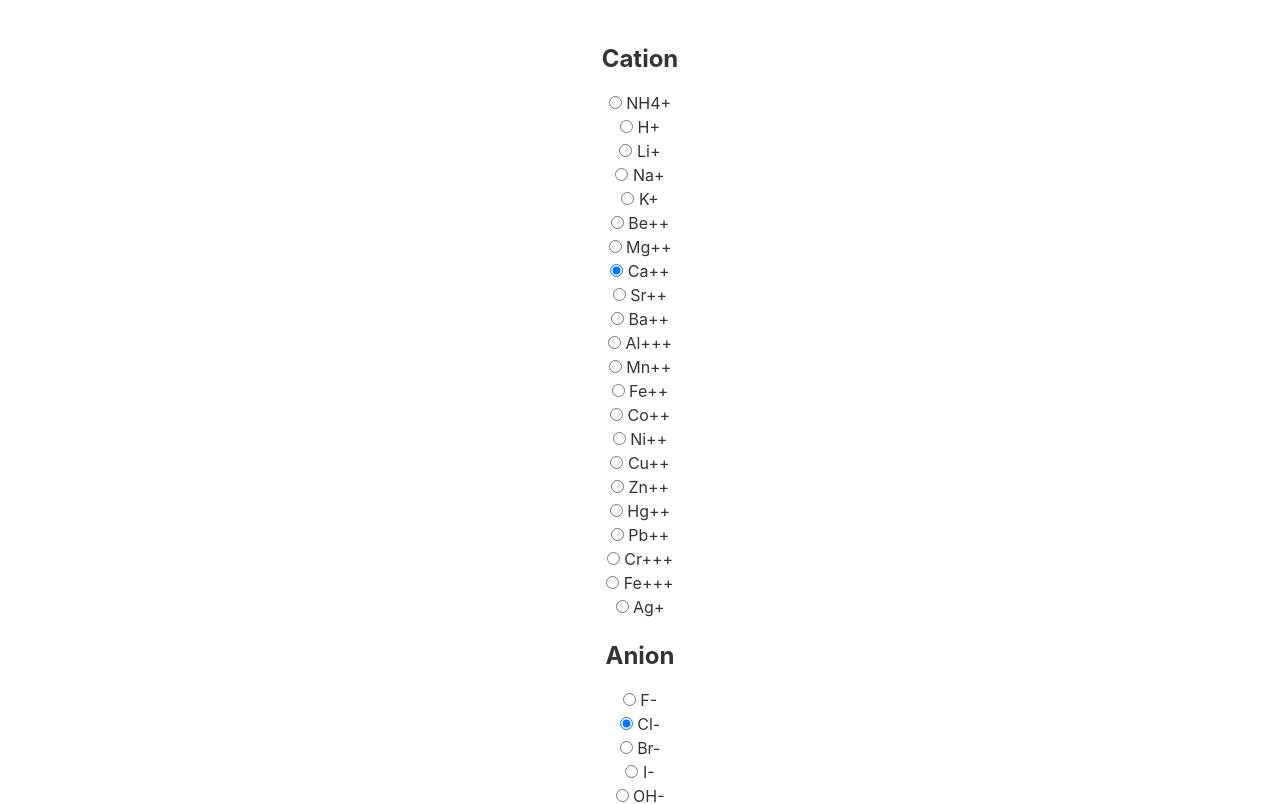
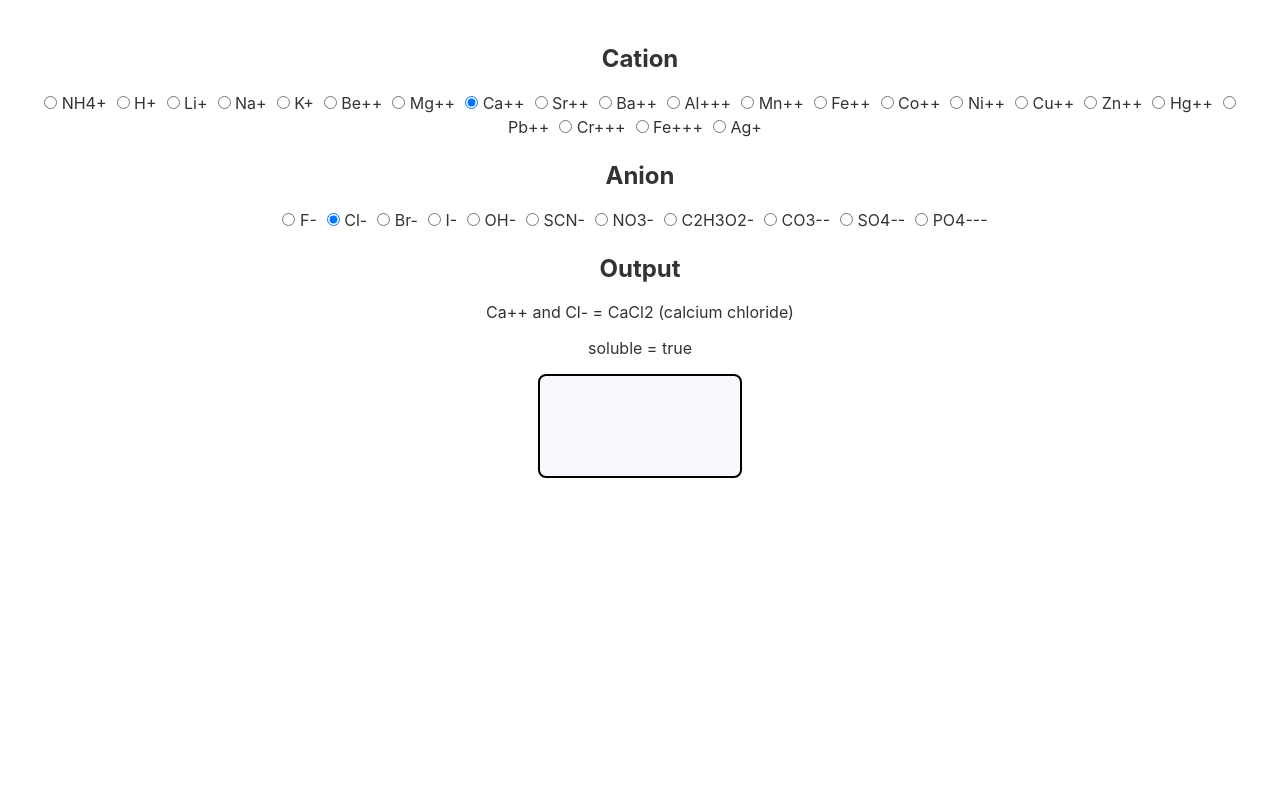
Before and after one commit to CaptainBoggle/nucleation, a Svelte app: page / in a window 1280 px wide. Shown: the top 804 px of the page. Built offline with nearby package versions, Linux system fonts and the light colour scheme.

Commit message:
Make Look Nice

```diff
--- a/src/App.svelte
+++ b/src/App.svelte
@@ -1,68 +1,428 @@
 <script>
+  const Constants = {
+    anionIndices: [
+      "F-",
+      "Cl-",
+      "Br-",
+      "I-",
+      "OH-",
+      "SCN-",
+      "NO3-",
+      "C2H3O2-",
+      "CO3--",
+      "SO4--",
+      "PO4---",
+    ],
 
-	const Constants = {
-		anionIndices: ["F-","Cl-","Br-","I-","OH-","SCN-","NO3-","C2H3O2-","CO3--","SO4--","PO4---"],
+    cationIndices: [
+      "NH4+",
+      "H+",
+      "Li+",
+      "Na+",
+      "K+",
+      "Be++",
+      "Mg++",
+      "Ca++",
+      "Sr++",
+      "Ba++",
+      "Al+++",
+      "Mn++",
+      "Fe++",
+      "Co++",
+      "Ni++",
+      "Cu++",
+      "Zn++",
+      "Hg++",
+      "Pb++",
+      "Cr+++",
+      "Fe+++",
+      "Ag+",
+    ],
 
-		cationIndices: ["NH4+","H+","Li+","Na+","K+","Be++","Mg++","Ca++","Sr++","Ba++","Al+++","Mn++","Fe++","Co++","Ni++","Cu++","Zn++","Hg++","Pb++","Cr+++","Fe+++","Ag+"],
+    anionNames: [
+      "fluoride",
+      "chloride",
+      "bromide",
+      "iodide",
+      "hydroxide",
+      "thiocyanate",
+      "nitrate",
+      "acetate",
+      "carbonate",
+      "sulfate",
+      "phosphate",
+    ],
 
-		anionNames: ["fluoride", "chloride", "bromide", "iodide", "hydroxide", "thiocyanate", "nitrate", "acetate", "carbonate", "sulfate", "phosphate"],
+    cationProperNames: [
+      "ammonium",
+      "hydrogen",
+      "lithium",
+      "sodium",
+      "potassium",
+      "beryllium",
+      "magnesium",
+      "calcium",
+      "strontium",
+      "barium",
+      "aluminium",
+      "manganese(II)",
+      "iron(II)",
+      "cobalt(II)",
+      "nickel(II)",
+      "copper(II)",
+      "zinc(II)",
+      "mercury(II)",
+      "lead(II)",
+      "chromium(III)",
+      "iron(III)",
+      "silver",
+    ],
 
-		cationProperNames: ["ammonium", "hydrogen", "lithium", "sodium", "potassium", "beryllium", "magnesium", "calcium", "strontium", "barium", "aluminium", "manganese(II)", "iron(II)", "cobalt(II)", "nickel(II)", "copper(II)", "zinc(II)", "mercury(II)", "lead(II)", "chromium(III)", "iron(III)", "silver"],
-
-		cationCommonNames: ["ammonium", "hydrogen", "lithium", "sodium", "potassium", "beryllium", "magnesium", "calcium", "strontium", "barium", "aluminium", "manganese", "ferrous", "cobaltous", "nickelous", "cupric", "zinc", "mercuric", "plumbous", "chromic", "ferric", "silver"],
+    cationCommonNames: [
+      "ammonium",
+      "hydrogen",
+      "lithium",
+      "sodium",
+      "potassium",
+      "beryllium",
+      "magnesium",
+      "calcium",
+      "strontium",
+      "barium",
+      "aluminium",
+      "manganese",
+      "ferrous",
+      "cobaltous",
+      "nickelous",
+      "cupric",
+      "zinc",
+      "mercuric",
+      "plumbous",
+      "chromic",
+      "ferric",
+      "silver",
+    ],
 
     reactionTable: [
-	[["S","GhostWhite"],["S","GhostWhite"],["S","GhostWhite"],["S","Yellow"],["S","GhostWhite"],["S","GhostWhite"],["S","GhostWhite"],["S","GhostWhite"],["S","GhostWhite"],["S","GhostWhite"],["S","GhostWhite"]],
-	[["S","GhostWhite"],["S","Yellow"],["S","GhostWhite"],["S","GhostWhite"],["S","GhostWhite"],["S","GhostWhite"],["S","Yellow"],["S","GhostWhite"],["S","Green"],["S","GhostWhite"],["S","GhostWhite"]],
-	[["S","GhostWhite"],["S","Yellow"],["S","GhostWhite"],["S","GhostWhite"],["S","GhostWhite"],["S","GhostWhite"],["S","GhostWhite"],["S","GhostWhite"],["S","GhostWhite"],["S","GhostWhite"],["S","GhostWhite"]],
-	[["S","GhostWhite"],["S","GhostWhite"],["S","GhostWhite"],["S","GhostWhite"],["S","GhostWhite"],["S","GhostWhite"],["S","GhostWhite"],["S","GhostWhite"],["S","GhostWhite"],["S","GhostWhite"],["S","GhostWhite"]],
-	[["S","GhostWhite"],["S","GhostWhite"],["S","GhostWhite"],["S","GhostWhite"],["S","GhostWhite"],["S","GhostWhite"],["S","GhostWhite"],["S","GhostWhite"],["S","GhostWhite"],["S","GhostWhite"],["S","GhostWhite"]],
-	[["S","GhostWhite"],["S","GhostWhite"],["S","GhostWhite"],["I","Ivory"],["I","Ivory"],["S","GhostWhite"],["S","GhostWhite"],["S","GhostWhite"],["I","Ivory"],["S","GhostWhite"],["S","GhostWhite"]],
-	[["I","Ivory"],["S","GhostWhite"],["S","GhostWhite"],["S","GhostWhite"],["I","Ivory"],["S","GhostWhite"],["S","GhostWhite"],["S","GhostWhite"],["I","Ivory"],["S","GhostWhite"],["I","Ivory"]],
-	[["I","SkyBlue"],["S","GhostWhite"],["S","GhostWhite"],["S","GhostWhite"],["S","GhostWhite"],["S","GhostWhite"],["S","GhostWhite"],["S","GhostWhite"],["I","Ivory"],["I","Ivory"],["I","Ivory"]],
-	[["I","Ivory"],["S","GhostWhite"],["S","GhostWhite"],["S","GhostWhite"],["S","GhostWhite"],["S","GhostWhite"],["S","GhostWhite"],["S","GhostWhite"],["I","Ivory"],["I","SkyBlue"],["I","Ivory"]],
-	[["I","Ivory"],["S","GhostWhite"],["S","GhostWhite"],["S","GhostWhite"],["S","GhostWhite"],["S","GhostWhite"],["S","GhostWhite"],["S","GhostWhite"],["I","Ivory"],["I","Ivory"],["I","Ivory"]],
-	[["S","GhostWhite"],["S","GhostWhite"],["S","GhostWhite"],["S","Khaki"],["I","Ivory"],["S","GhostWhite"],["S","GhostWhite"],["S","GhostWhite"],["R","Al(OH)3","I","Ivory","aluminium hydroxide"],["S","GhostWhite"],["I","Ivory"]],
-	[["S","Pink"],["S","Pink"],["S","Pink"],["S","Pink"],["I","Peru"],["I","Ivory"],["S","GhostWhite"],["S","Pink"],["I","Pink"],["S","Pink"],["I","Pink"]],
-	[["S","GhostWhite"],["S","Green"],["S","Khaki"],["S","GhostWhite"],["I","YellowGreen"],["S","GhostWhite"],["S","Green"],["S","YellowGreen"],["I","YellowGreen"],["S","YellowGreen"],["I","SandyBrown"]],
-	[["S","Salmon"],["S","Salmon"],["S","Violet"],["S","Green"],["I","Blue"],["S","Brown"],["S","Red"],["S","Pink"],["I","Purple"],["S","Red"],["I","Violet"]],
-	[["S","Green"],["S","YellowGreen"],["S","Blue"],["S","Green"],["I","YellowGreen"],["S","GoldenRod"],["S","Green"],["S","Cyan"],["I","YellowGreen"],["S","Blue"],["I","YellowGreen"]],
-	[["I","Cyan"],["S","Blue"],["S","DarkGreen"],["R","CuI","I","Ivory", "copper(I) iodide"],["I","Blue"],["I","Black"],["S","Blue"],["S","DarkBlue"],["R","Cu2(OH)2CO3","I","SeaGreen", "copper(II) carbonate hydroxide"],["S","Blue"],["I","SkyBlue"]],
-	[["I","Ivory"],["S","GhostWhite"],["S","GhostWhite"],["S","GhostWhite"],["I","Ivory"],["S","GhostWhite"],["S","GhostWhite"],["S","GhostWhite"],["I","Ivory"],["S","GhostWhite"],["I","Ivory"]],
-	[["I","Ivory"],["S","GhostWhite"],["S","GhostWhite"],["I","OrangeRed"],["R","HgO","I","Orange", "mercury(II) oxide"],["I","Ivory"],["S","GhostWhite"],["S","GhostWhite"],["I","Ivory"],["I","Yellow"],["I","Ivory"]],
-	[["I","Ivory"],["S","GhostWhite"],["S","GhostWhite"],["I","Yellow"],["I","Ivory"],["I","Khaki"],["S","GhostWhite"],["S","GhostWhite"],["I","Ivory"],["I","Ivory"],["I","Ivory"]],
-	[["I","DarkGreen"],["S","DarkGreen"],["S","DarkGreen"],["S","DarkGreen"],["I","Green"],["S","Green"],["S","DarkBlue"],["S","DarkGreen"],["I","LightCyan"],["I","CadetBlue"],["I","DarkOrchid"]],
-	[["S","AntiqueWhite"],["S","Yellow"],["S","DarkBrown"],["R","FeI2","S","GhostWhite", "iron(II) iodide"],["I","DarkOrange"],["S","Red"],["S","Red"],["S","IndianRed"],["R","Fe2O3","I","Red", "iron(III) oxide"],["S","Orange"],["I","Peru"]],
-	[["S","GhostWhite"],["I","Ivory"],["I","Khaki"],["I","Yellow"],["I","Peru"],["I","Ivory"],["S","GhostWhite"],["S","GhostWhite"],["I","Yellow"],["I","Ivory"],["I","Peru"]]
-	]
+      [
+        ["S", "GhostWhite"],
+        ["S", "GhostWhite"],
+        ["S", "GhostWhite"],
+        ["S", "Yellow"],
+        ["S", "GhostWhite"],
+        ["S", "GhostWhite"],
+        ["S", "GhostWhite"],
+        ["S", "GhostWhite"],
+        ["S", "GhostWhite"],
+        ["S", "GhostWhite"],
+        ["S", "GhostWhite"],
+      ],
+      [
+        ["S", "GhostWhite"],
+        ["S", "Yellow"],
+        ["S", "GhostWhite"],
+        ["S", "GhostWhite"],
+        ["S", "GhostWhite"],
+        ["S", "GhostWhite"],
+        ["S", "Yellow"],
+        ["S", "GhostWhite"],
+        ["S", "Green"],
+        ["S", "GhostWhite"],
+        ["S", "GhostWhite"],
+      ],
+      [
+        ["S", "GhostWhite"],
+        ["S", "Yellow"],
+        ["S", "GhostWhite"],
+        ["S", "GhostWhite"],
+        ["S", "GhostWhite"],
+        ["S", "GhostWhite"],
+        ["S", "GhostWhite"],
+        ["S", "GhostWhite"],
+        ["S", "GhostWhite"],
+        ["S", "GhostWhite"],
+        ["S", "GhostWhite"],
+      ],
+      [
+        ["S", "GhostWhite"],
+        ["S", "GhostWhite"],
+        ["S", "GhostWhite"],
+        ["S", "GhostWhite"],
+        ["S", "GhostWhite"],
+        ["S", "GhostWhite"],
+        ["S", "GhostWhite"],
+        ["S", "GhostWhite"],
+        ["S", "GhostWhite"],
+        ["S", "GhostWhite"],
+        ["S", "GhostWhite"],
+      ],
+      [
+        ["S", "GhostWhite"],
+        ["S", "GhostWhite"],
+        ["S", "GhostWhite"],
+        ["S", "GhostWhite"],
+        ["S", "GhostWhite"],
+        ["S", "GhostWhite"],
+        ["S", "GhostWhite"],
+        ["S", "GhostWhite"],
+        ["S", "GhostWhite"],
+        ["S", "GhostWhite"],
+        ["S", "GhostWhite"],
+      ],
+      [
+        ["S", "GhostWhite"],
+        ["S", "GhostWhite"],
+        ["S", "GhostWhite"],
+        ["I", "Ivory"],
+        ["I", "Ivory"],
+        ["S", "GhostWhite"],
+        ["S", "GhostWhite"],
+        ["S", "GhostWhite"],
+        ["I", "Ivory"],
+        ["S", "GhostWhite"],
+        ["S", "GhostWhite"],
+      ],
+      [
+        ["I", "Ivory"],
+        ["S", "GhostWhite"],
+        ["S", "GhostWhite"],
+        ["S", "GhostWhite"],
+        ["I", "Ivory"],
+        ["S", "GhostWhite"],
+        ["S", "GhostWhite"],
+        ["S", "GhostWhite"],
+        ["I", "Ivory"],
+        ["S", "GhostWhite"],
+        ["I", "Ivory"],
+      ],
+      [
+        ["I", "SkyBlue"],
+        ["S", "GhostWhite"],
+        ["S", "GhostWhite"],
+        ["S", "GhostWhite"],
+        ["S", "GhostWhite"],
+        ["S", "GhostWhite"],
+        ["S", "GhostWhite"],
+        ["S", "GhostWhite"],
+        ["I", "Ivory"],
+        ["I", "Ivory"],
+        ["I", "Ivory"],
+      ],
+      [
+        ["I", "Ivory"],
+        ["S", "GhostWhite"],
+        ["S", "GhostWhite"],
+        ["S", "GhostWhite"],
+        ["S", "GhostWhite"],
+        ["S", "GhostWhite"],
+        ["S", "GhostWhite"],
+        ["S", "GhostWhite"],
+        ["I", "Ivory"],
+        ["I", "SkyBlue"],
+        ["I", "Ivory"],
+      ],
+      [
+        ["I", "Ivory"],
+        ["S", "GhostWhite"],
+        ["S", "GhostWhite"],
+        ["S", "GhostWhite"],
+        ["S", "GhostWhite"],
+        ["S", "GhostWhite"],
+        ["S", "GhostWhite"],
+        ["S", "GhostWhite"],
+        ["I", "Ivory"],
+        ["I", "Ivory"],
+        ["I", "Ivory"],
+      ],
+      [
+        ["S", "GhostWhite"],
+        ["S", "GhostWhite"],
+        ["S", "GhostWhite"],
+        ["S", "Khaki"],
+        ["I", "Ivory"],
+        ["S", "GhostWhite"],
+        ["S", "GhostWhite"],
+        ["S", "GhostWhite"],
+        ["R", "Al(OH)3", "I", "Ivory", "aluminium hydroxide"],
+        ["S", "GhostWhite"],
+        ["I", "Ivory"],
+      ],
+      [
+        ["S", "Pink"],
+        ["S", "Pink"],
+        ["S", "Pink"],
+        ["S", "Pink"],
+        ["I", "Peru"],
+        ["I", "Ivory"],
+        ["S", "GhostWhite"],
+        ["S", "Pink"],
+        ["I", "Pink"],
+        ["S", "Pink"],
+        ["I", "Pink"],
+      ],
+      [
+        ["S", "GhostWhite"],
+        ["S", "Green"],
+        ["S", "Khaki"],
+        ["S", "GhostWhite"],
+        ["I", "YellowGreen"],
+        ["S", "GhostWhite"],
+        ["S", "Green"],
+        ["S", "YellowGreen"],
+        ["I", "YellowGreen"],
+        ["S", "YellowGreen"],
+        ["I", "SandyBrown"],
+      ],
+      [
+        ["S", "Salmon"],
+        ["S", "Salmon"],
+        ["S", "Violet"],
+        ["S", "Green"],
+        ["I", "Blue"],
+        ["S", "Brown"],
+        ["S", "Red"],
+        ["S", "Pink"],
+        ["I", "Purple"],
+        ["S", "Red"],
+        ["I", "Violet"],
+      ],
+      [
+        ["S", "Green"],
+        ["S", "YellowGreen"],
+        ["S", "Blue"],
+        ["S", "Green"],
+        ["I", "YellowGreen"],
+        ["S", "GoldenRod"],
+        ["S", "Green"],
+        ["S", "Cyan"],
+        ["I", "YellowGreen"],
+        ["S", "Blue"],
+        ["I", "YellowGreen"],
+      ],
+      [
+        ["I", "Cyan"],
+        ["S", "Blue"],
+        ["S", "DarkGreen"],
+        ["R", "CuI", "I", "Ivory", "copper(I) iodide"],
+        ["I", "Blue"],
+        ["I", "Black"],
+        ["S", "Blue"],
+        ["S", "DarkBlue"],
+        ["R", "Cu2(OH)2CO3", "I", "SeaGreen", "copper(II) carbonate hydroxide"],
+        ["S", "Blue"],
+        ["I", "SkyBlue"],
+      ],
+      [
+        ["I", "Ivory"],
+        ["S", "GhostWhite"],
+        ["S", "GhostWhite"],
+        ["S", "GhostWhite"],
+        ["I", "Ivory"],
+        ["S", "GhostWhite"],
+        ["S", "GhostWhite"],
+        ["S", "GhostWhite"],
+        ["I", "Ivory"],
+        ["S", "GhostWhite"],
+        ["I", "Ivory"],
+      ],
+      [
+        ["I", "Ivory"],
+        ["S", "GhostWhite"],
+        ["S", "GhostWhite"],
+        ["I", "OrangeRed"],
+        ["R", "HgO", "I", "Orange", "mercury(II) oxide"],
+        ["I", "Ivory"],
+        ["S", "GhostWhite"],
+        ["S", "GhostWhite"],
+        ["I", "Ivory"],
+        ["I", "Yellow"],
+        ["I", "Ivory"],
+      ],
+      [
+        ["I", "Ivory"],
+        ["S", "GhostWhite"],
+        ["S", "GhostWhite"],
+        ["I", "Yellow"],
+        ["I", "Ivory"],
+        ["I", "Khaki"],
+        ["S", "GhostWhite"],
+        ["S", "GhostWhite"],
+        ["I", "Ivory"],
+        ["I", "Ivory"],
+        ["I", "Ivory"],
+      ],
+      [
+        ["I", "DarkGreen"],
+        ["S", "DarkGreen"],
+        ["S", "DarkGreen"],
+        ["S", "DarkGreen"],
+        ["I", "Green"],
+        ["S", "Green"],
+        ["S", "DarkBlue"],
+        ["S", "DarkGreen"],
+        ["I", "LightCyan"],
+        ["I", "CadetBlue"],
+        ["I", "DarkOrchid"],
+      ],
+      [
+        ["S", "AntiqueWhite"],
+        ["S", "Yellow"],
+        ["S", "DarkBrown"],
+        ["R", "FeI2", "S", "GhostWhite", "iron(II) iodide"],
+        ["I", "DarkOrange"],
+        ["S", "Red"],
+        ["S", "Red"],
+        ["S", "IndianRed"],
+        ["R", "Fe2O3", "I", "Red", "iron(III) oxide"],
+        ["S", "Orange"],
+        ["I", "Peru"],
+      ],
+      [
+        ["S", "GhostWhite"],
+        ["I", "Ivory"],
+        ["I", "Khaki"],
+        ["I", "Yellow"],
+        ["I", "Peru"],
+        ["I", "Ivory"],
+        ["S", "GhostWhite"],
+        ["S", "GhostWhite"],
+        ["I", "Yellow"],
+        ["I", "Ivory"],
+        ["I", "Peru"],
+      ],
+    ],
+  };
 
-	}
-
-
-	function getHCF(x, y) { // find highest common factor of two numbers
+  function getHCF(x, y) {
+    // find highest common factor of two numbers
     if (y === 0) return x; // if y is zero then x is the HCF
     return getHCF(y, x % y); // otherwise, the HCF is the HCF of y and the remainder of x divided by y
   }
 
-
-
-	function saltCommonNameToProperName(commonName){
-
-		return "egg" + commonName
+  function saltCommonNameToProperName(commonName) {
+    return "egg" + commonName;
   }
 
   function saltProperNameToFormula(properName) {
     var stringArray = properName.split(" ");
-		var cation = Constants.cationIndices[Constants.cationProperNames.indexOf(stringArray[0])];
-		var anion = Constants.anionIndices[Constants.anionNames.indexOf(stringArray[1])];
+    var cation =
+      Constants.cationIndices[
+        Constants.cationProperNames.indexOf(stringArray[0])
+      ];
+    var anion =
+      Constants.anionIndices[Constants.anionNames.indexOf(stringArray[1])];
     var formulaArray = [ionSymbol(cation), "", "", ionSymbol(anion), "", ""];
-		var HCF = getHCF(ionCharge(cation), -ionCharge(anion))
-		if (-ionCharge(anion)/HCF != 1) {
-			formulaArray[1] = -ionCharge(anion)/HCF;
+    var HCF = getHCF(ionCharge(cation), -ionCharge(anion));
+    if (-ionCharge(anion) / HCF != 1) {
+      formulaArray[1] = -ionCharge(anion) / HCF;
     }
-		if (ionCharge(cation)/HCF != 1) {
-			formulaArray[5] = ionCharge(cation)/HCF;
-			if (formulaArray[3].length > 2 || (formulaArray[3].length > 1 && formulaArray[3].toUpperCase() == formulaArray[3])) {
+    if (ionCharge(cation) / HCF != 1) {
+      formulaArray[5] = ionCharge(cation) / HCF;
+      if (
+        formulaArray[3].length > 2 ||
+        (formulaArray[3].length > 1 &&
+          formulaArray[3].toUpperCase() == formulaArray[3])
+      ) {
         formulaArray[2] = "(";
         formulaArray[4] = ")";
       }
@@ -70,57 +430,70 @@
     return formulaArray.join("");
   }
 
-	function ionCharge(ionName) { // returns the charge of an ion as an integer given the shorthand name string.
-		return (ionName.match(/-/g)||ionName.match(/\+/g)).length * (ionName.includes("+") ? 1 : -1); // count the number of - or +, and multiply by 1 or -1 depending on sign
+  function ionCharge(ionName) {
+    // returns the charge of an ion as an integer given the shorthand name string.
+    return (
+      (ionName.match(/-/g) || ionName.match(/\+/g)).length *
+      (ionName.includes("+") ? 1 : -1)
+    ); // count the number of - or +, and multiply by 1 or -1 depending on sign
   }
 
-	function ionSymbol(ionName) { // returns the symbol of an ion as a string given the shorthand name string.
-		return ionName.replace(/[-+]/g, ''); // remove the - or +
+  function ionSymbol(ionName) {
+    // returns the symbol of an ion as a string given the shorthand name string.
+    return ionName.replace(/[-+]/g, ""); // remove the - or +
   }
 
-	function ionGridRef(ionName) { // returns the grid reference of an ion as an integer given the shorthand name string.
-		return 	(ionCharge(ionName) > 0) ? Constants.cationIndices.indexOf(ionName) : Constants.anionIndices.indexOf(ionName); // if the ion is a cation, return the index of the cation in the cation array, otherwise return the index of the anion in the anion array.
+  function ionGridRef(ionName) {
+    // returns the grid reference of an ion as an integer given the shorthand name string.
+    return ionCharge(ionName) > 0
+      ? Constants.cationIndices.indexOf(ionName)
+      : Constants.anionIndices.indexOf(ionName); // if the ion is a cation, return the index of the cation in the cation array, otherwise return the index of the anion in the anion array.
   }
 
-
   function reactIons(ion1, ion2) {
-		console.log(ion1)
-		console.log(ion2)
+    console.log(ion1);
+    console.log(ion2);
 
     var salt = {}; // create a salt object to store the new salt
     var cation;
     var anion;
 
-		if ((ionCharge(ion1) * ionCharge(ion2)) > 0) {
+    if (ionCharge(ion1) * ionCharge(ion2) > 0) {
       return null; // like-charged ions do not form compounds
     }
 
-		if (ionCharge(ion1) > 0) { // if ion1 is a cation
+    if (ionCharge(ion1) > 0) {
+      // if ion1 is a cation
       cation = ion1;
       anion = ion2;
-		} else { // if ion1 is an anion
+    } else {
+      // if ion1 is an anion
       cation = ion2;
       anion = ion1;
     }
 
-		var data = Constants.reactionTable[ionGridRef(cation)][ionGridRef(anion)] // grab the data from the reaction table
+    var data = Constants.reactionTable[ionGridRef(cation)][ionGridRef(anion)]; // grab the data from the reaction table
 
-		if (data[0] == "R") { // handle special cases where the general rules do not apply, so data is hardcoded
+    if (data[0] == "R") {
+      // handle special cases where the general rules do not apply, so data is hardcoded
       // example ["R","Al(OH)3","I","Ivory","aluminium(III) hydroxide"]
       salt.proper = data[4];
       salt.formula = data[1];
-			salt.soluble = (data[2] == "S");
+      salt.soluble = data[2] == "S";
       salt.colour = data[3];
-		} else { // handle general case
+    } else {
+      // handle general case
       // example ["I","Ivory"]
-			salt.proper = Constants.cationProperNames[ionGridRef(cation)] + " " + Constants.anionNames[ionGridRef(anion)]; // construct the salt's proper name
-			salt.formula = saltProperNameToFormula(salt.proper)
-			salt.soluble = (data[0] == "S");
+      salt.proper =
+        Constants.cationProperNames[ionGridRef(cation)] +
+        " " +
+        Constants.anionNames[ionGridRef(anion)]; // construct the salt's proper name
+      salt.formula = saltProperNameToFormula(salt.proper);
+      salt.soluble = data[0] == "S";
       salt.colour = data[1];
     }
 
-		return salt
-
+    return salt;
   }
 
   let selectedCation = "Ca++";
@@ -131,7 +504,7 @@
   <h2>Cation</h2>
   {#each Constants.cationIndices as cation}
     <label>
-			<input type=radio bind:group={selectedCation} value={cation}>
+      <input type="radio" bind:group={selectedCation} value={cation} />
       {cation}
     </label>
   {/each}
@@ -139,15 +512,31 @@
   <h2>Anion</h2>
   {#each Constants.anionIndices as anion}
     <label>
-			<input type=radio bind:group={selectedAnion} value={anion}>
+      <input
+        class="radio"
+        type="radio"
+        bind:group={selectedAnion}
+        value={anion}
+      />
       {anion}
     </label>
   {/each}
 
   <h2>Output</h2>
-		<p>{selectedCation} + {selectedAnion} = {JSON.stringify(reactIons(selectedCation,selectedAnion))}</p>
-		<div id="rectangle" style="--salt-colour: {(reactIons(selectedCation,selectedAnion).colour)}"></div>
-
+  <p>
+    {selectedCation} and {selectedAnion} = {reactIons(
+      selectedCation,
+      selectedAnion
+    ).formula}
+	({reactIons(selectedCation, selectedAnion).proper})
+  </p>
+  <p>
+	  soluble = {reactIons(selectedCation, selectedAnion).soluble}
+  </p>
+  <div
+    id="rectangle"
+    style="--salt-colour: {reactIons(selectedCation, selectedAnion).colour}"
+  />
 </main>
 
 <style>
@@ -158,20 +547,19 @@
     margin: 0 auto;
   }
 
-		h1 {
-			color: #ff3e00;
-			text-transform: uppercase;
-			font-size: 4em;
-			font-weight: 100;
+  label {
+    display: inline;
+    padding-right: 10px;
   }
 
   #rectangle {
     width: 200px;
     height: 100px;
-
+    margin: auto;
+    border-radius: 8px;
+    border: 2px solid black;
     background-color: var(--salt-colour);
   }
-
 
   @media (min-width: 640px) {
     main {
```
Also changed, not shown: 2 other files (tests, documents, lock files or other folders). Lines whose indentation alone changed are shown as unchanged.
